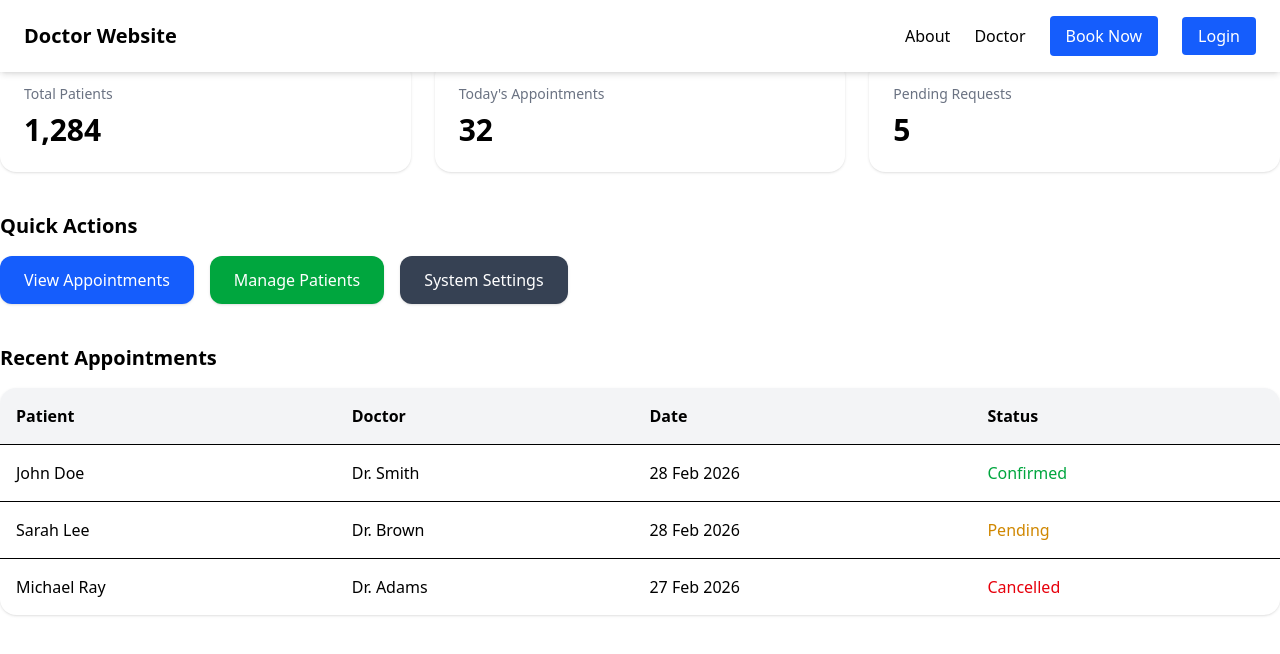
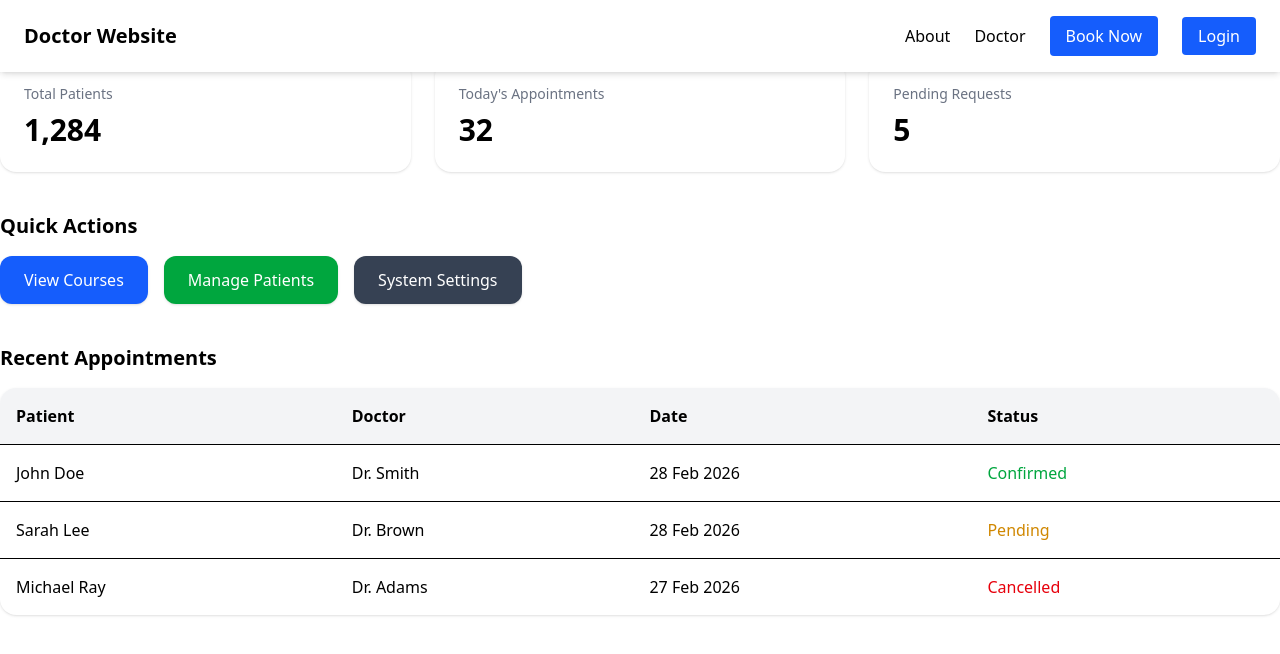
Before and after one commit to 1WholePotato/doctor_app_demo, a React (Vite) app in the folder doctor_website_demo/: page /dashboard in a window 1280 px wide. Shown: the top 654 px of the page. Built offline with nearby package versions, Linux system fonts and the light colour scheme.

Commit message:
Doing admin navigation

```diff
--- a/doctor_website_demo/src/App.tsx
+++ b/doctor_website_demo/src/App.tsx
@@ -5,6 +5,8 @@ import Home from "./pages/Home"
 import Login from "./pages/Login"
 import Register from './pages/Register'
 import AdminLanding from './pages/AdminLanding'
+import AdminCourse from './pages/AdminCourse'
+import AdminCourseDetails from './pages/AdminCourseDetails'
 import './index.css'
 import Navbar from "./components/Navbar"
 import { Routes, Route } from "react-router-dom"
@@ -18,6 +20,8 @@ function App() {
       <Route path="/login" element={<Login />} />
       <Route path="/register" element={<Register />} />
       <Route path="/dashboard" element={<AdminLanding/>}/>
+      <Route path="/admincourses" element={<AdminCourse/>}/>
+      <Route path="/admincourses/:id" element={<AdminCourseDetails/>}/>
     </Routes>
   </>
 
--- a/doctor_website_demo/src/pages/AdminLanding.tsx
+++ b/doctor_website_demo/src/pages/AdminLanding.tsx
@@ -33,10 +33,10 @@ function AdminLanding() {
 
         <div className="flex gap-4 flex-wrap">
           <Link
-            to="/appointments"
+            to="/admincourses"
             className="bg-blue-600 text-white px-6 py-3 rounded-xl shadow hover:bg-blue-700 transition"
           >
-            View Appointments
+            View Courses
           </Link>
 
           <Link
```
